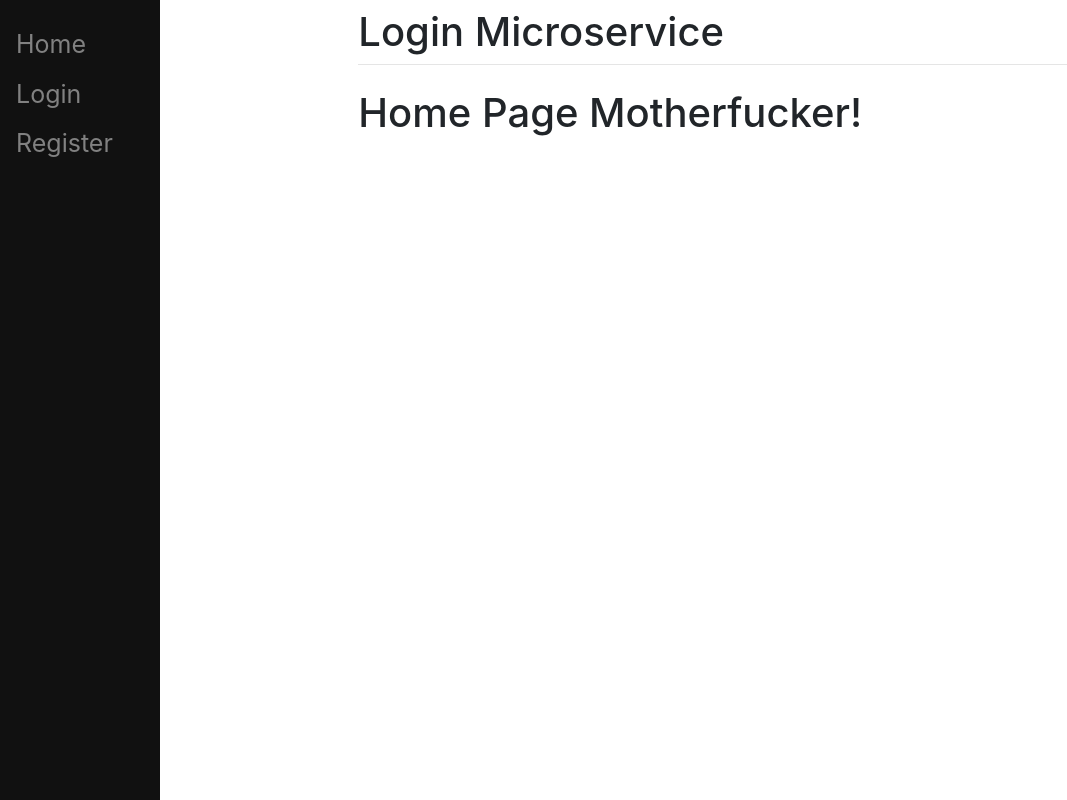
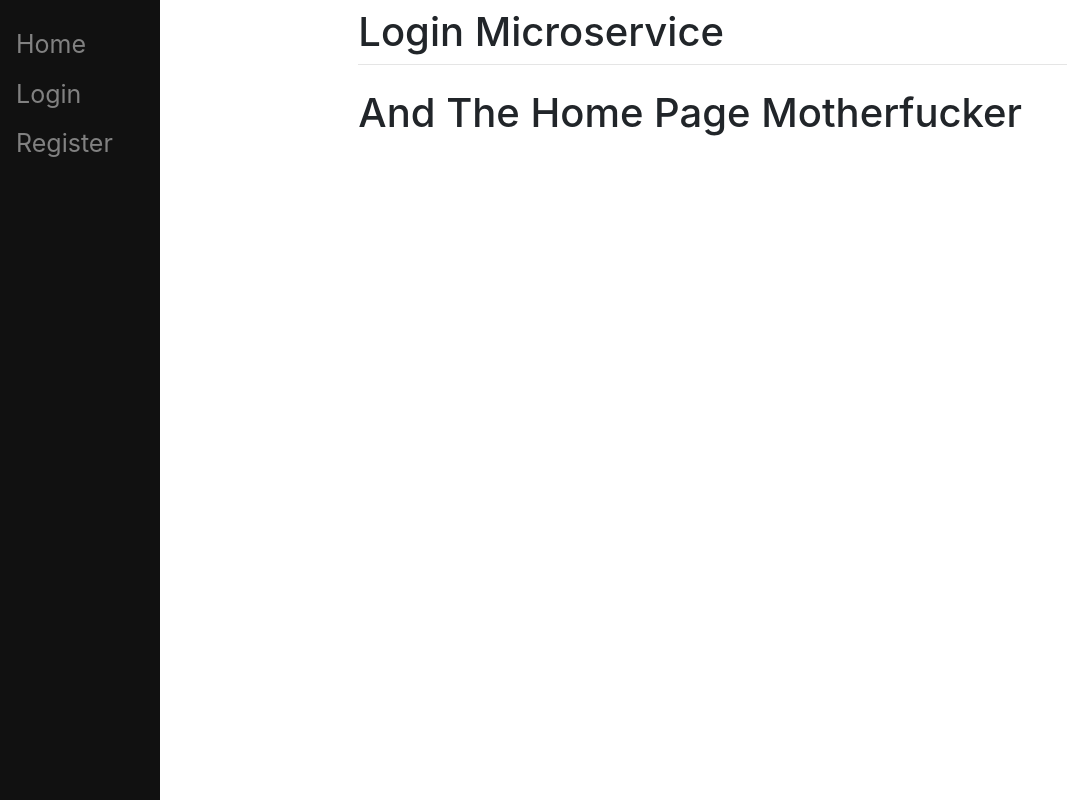
Before and after one commit to Nord-A/LoginMicroservice, a Django app: page / in a window 1280 px wide. Shown: the whole page, without its empty margins (0-1067 px from the left). Run offline with Django 3.2, Linux system fonts and the light colour scheme; some libraries are stand-ins or nearby versions.

Commit message:
change in home.html

```diff
--- a/main/templates/main/home.html
+++ b/main/templates/main/home.html
@@ -5,5 +5,5 @@ Home
 {% endblock %}
 
 {% block content %}
-<h1>Home Page Motherfucker!</h1>
+<h1>And The Home Page Motherfucker</h1>
 {% endblock %}
```
